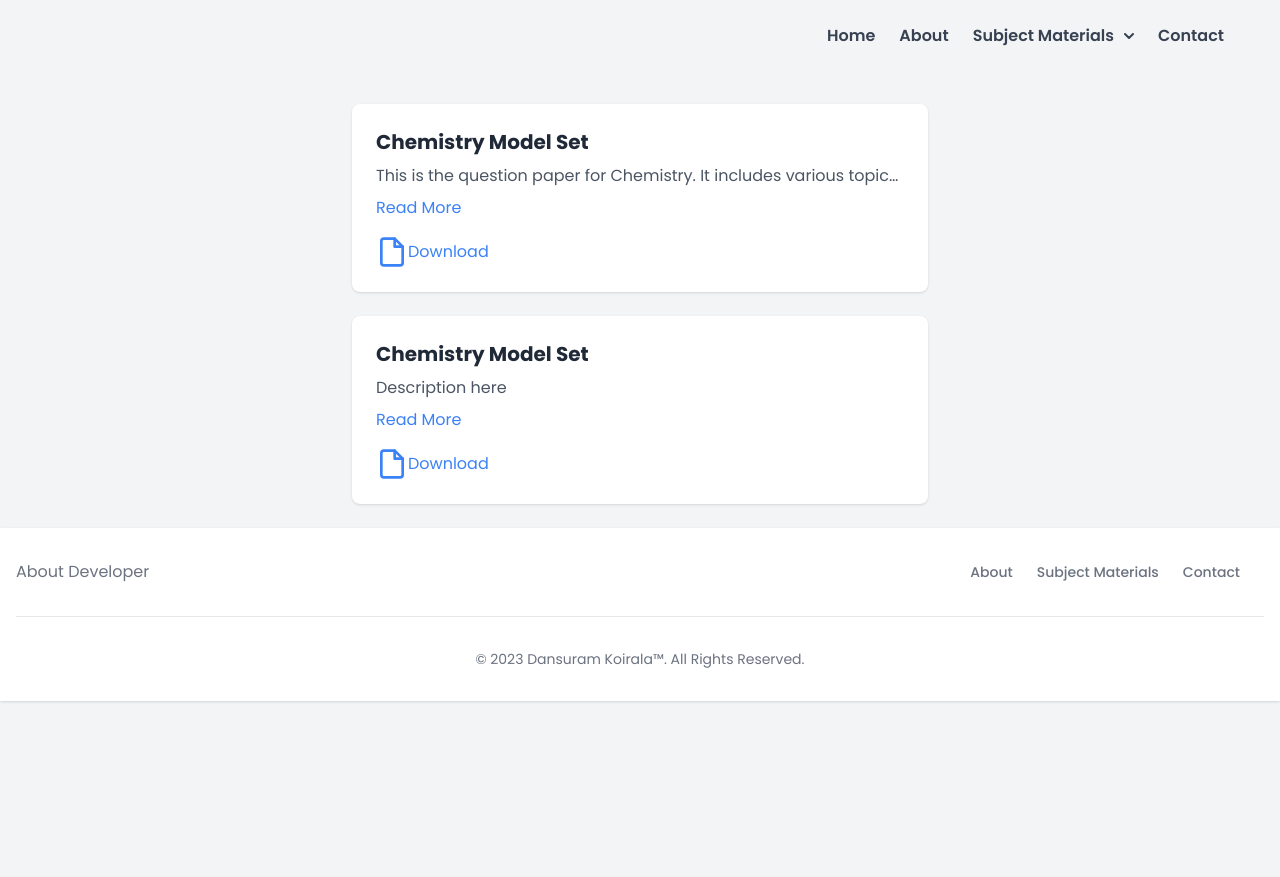
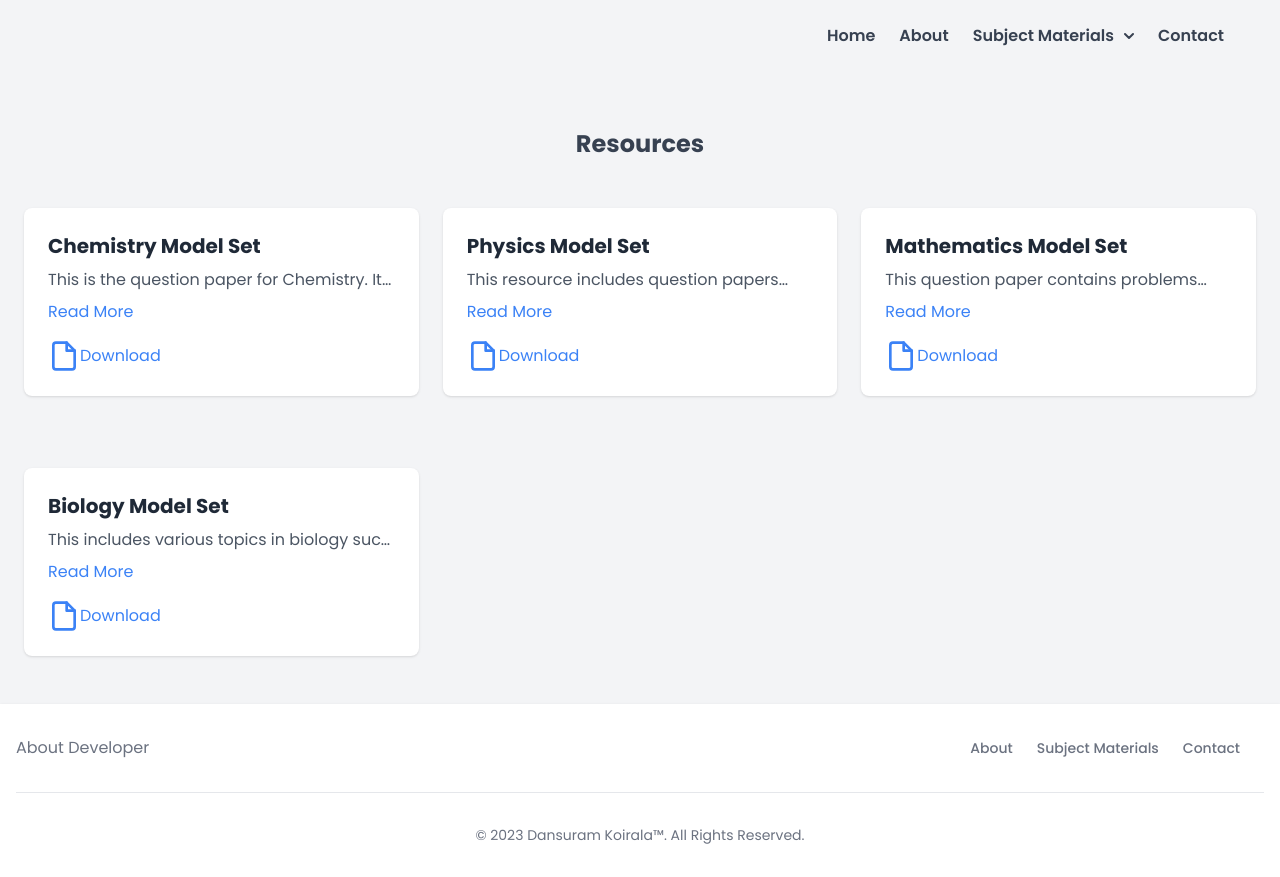
Before and after one commit to drk025/portfolio, a React (Vite) app: page / in a window 1280 px wide. Before the commit the page ends 800 px from the top, so only its background shows below. Built offline with nearby package versions, Linux system fonts and the light colour scheme.

Commit message:
style subject materials

```diff
--- a/src/components/SubjectMaterials.jsx
+++ b/src/components/SubjectMaterials.jsx
@@ -1,19 +1,42 @@
 import ResourceCard from './ResourceCard';
+
+const resources = [
+    {
+        title: "Chemistry Model Set",
+        desc: "This is the question paper for Chemistry. It includes various topics such as organic chemistry, inorganic chemistry, and physical chemistry that you will need to study.",
+        link: "https://drive.google.com/file/d/your-file-id/view"
+    },
+    {
+        title: "Physics Model Set",
+        desc: "This resource includes question papers covering classical mechanics, electromagnetism, and thermodynamics.",
+        link: "https://drive.google.com/file/d/your-file-id/view"
+    },
+    {
+        title: "Mathematics Model Set",
+        desc: "This question paper contains problems from algebra, calculus, and statistics to help you practice.",
+        link: "https://drive.google.com/file/d/your-file-id/view"
+    },
+    {
+        title: "Biology Model Set",
+        desc: "This includes various topics in biology such as cell biology, genetics, and ecology that are crucial for your studies.",
+        link: "https://drive.google.com/file/d/your-file-id/view"
+    }
+];
 
 export default function App() {
     return (
-        <div>
-            <ResourceCard
-                title="Chemistry Model Set"
-                desc="This is the question paper for Chemistry. It includes various topics such as organic chemistry, inorganic chemistry, and physical chemistry that you will need to study."
-                link="https://drive.google.com/file/d/your-file-id/view"
-            />
-            <ResourceCard
-                title="Chemistry Model Set"
-                desc="Description here"
-                link="https://drive.google.com/file/d/your-file-id/view"
-            />
-
+        <div className="flex flex-col items-center p-6">
+            <h1 className="text-2xl font-bold mb-6">Resources</h1>
+            <div className="grid grid-cols-1 md:grid-cols-2 lg:grid-cols-3 gap-6">
+                {resources.map((resource, index) => (
+                    <ResourceCard
+                        key={index}
+                        title={resource.title}
+                        desc={resource.desc}
+                        link={resource.link}
+                    />
+                ))}
+            </div>
         </div>
     );
 }
```
